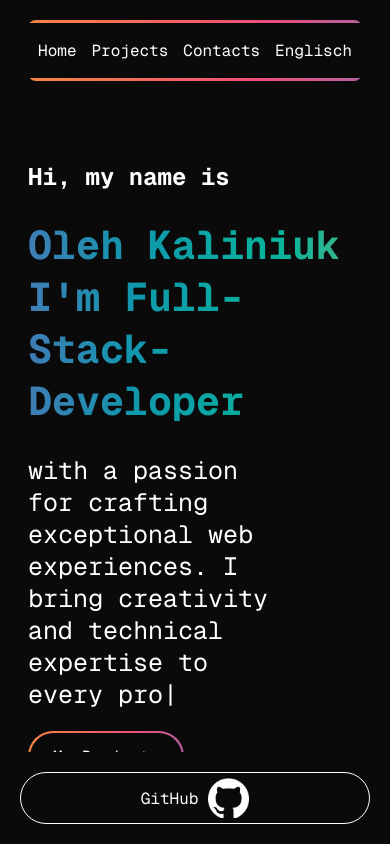
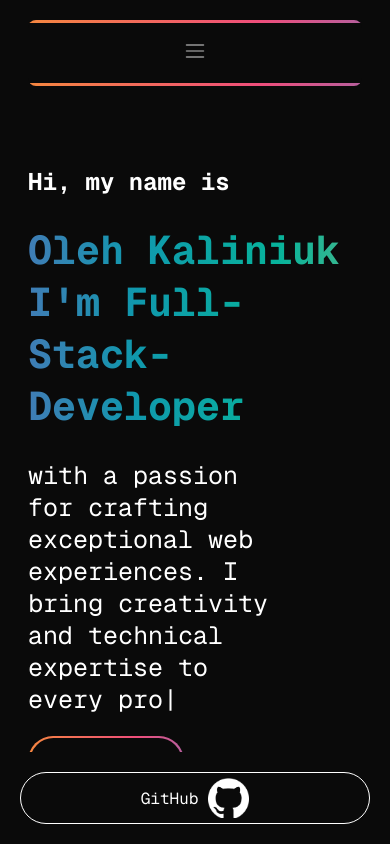
Before and after one commit to olehkaliniuk/my-portfolio, a React (Vite) app: page / in a window 390 px wide. Built offline with nearby package versions, Linux system fonts and the light colour scheme.

Commit message:
first commit

```diff
--- a/src/components/Header/Header.css
+++ b/src/components/Header/Header.css
@@ -55,6 +55,7 @@
 }
 
 
+
 .navl {
     color: white;
     text-decoration: none;
@@ -68,6 +69,8 @@
     -webkit-background-clip: text;
     -webkit-text-fill-color: transparent;
 }
+
+
 
 
 
@@ -86,3 +89,63 @@
     -webkit-background-clip: text;
     -webkit-text-fill-color: transparent;
 }
+
+.menubtn{
+    border: none;
+    background-color: none;
+    display: none;
+}
+.menubtn img{
+    height: 20px;
+}
+
+.hidden {
+    display: none;
+}
+
+.visible {
+    display: flex;
+    flex-direction: column;
+}
+
+
+@media (max-width: 1000px) {
+    .navcontainer{
+
+    }
+
+    #box {
+        position: relative;
+        padding: 20px;
+        background-color: #0A0A0A;
+        border-radius: 8px;
+        overflow: hidden;
+    }
+
+    .gradient-border ul {
+        list-style-type: none;
+        display: flex;
+        flex-direction: column;
+        text-align: center;
+        row-gap: 15px;
+        margin: 0;
+        padding: 0;
+        z-index: 2;
+        position: relative;
+        justify-content: center;
+    }
+
+
+    .menubtn{
+        border: none;
+        background-color: none;
+        display: block;
+    }
+
+    .close{
+        display: none;
+    }
+
+
+
+}
--- a/src/components/Header/Header.jsx
+++ b/src/components/Header/Header.jsx
@@ -1,32 +1,36 @@
-import React from 'react'
-import "./Header.css"
-import { NavLink } from 'react-router-dom'
-
-import "../../ i18n.js"
+import React, { useState } from 'react';
+import "./Header.css";
+import { NavLink } from 'react-router-dom';
+import menu from "../../img/menu.png";
 import { useTranslation } from "react-i18next";
 
 function Header() {
+    const { t, i18n } = useTranslation();
+    const [isMenuOpen, setIsMenuOpen] = useState(false);
 
-    const { t, i18n } = useTranslation();
     const toggleLanguage = () => {
         const newLang = i18n.language === "en" ? "de" : "en";
         i18n.changeLanguage(newLang);
     };
 
+    const toggleMenu = () => {
+        setIsMenuOpen(!isMenuOpen);
+    };
+
     return (
         <div className='navcontainer'>
             <div className="gradient-border" id="box">
+
                 <ul>
-
-                    <li><NavLink className="navl" to="/">{t("Home")}</NavLink></li>
-                    <li><NavLink className="navl" to="/projects">{t("Projects")}</NavLink></li>
-                    <li><NavLink className="navl" to="/contacts">{t("Contacts")}</NavLink></li>
-                    <li><button className='languagebtn' onClick={toggleLanguage}>{t("button")}</button></li>
+                    <button className='menubtn' onClick={toggleMenu}> <img src={menu} alt="" /></button>
+                    <li className={isMenuOpen ? "open" : "close"}><NavLink className="navl" onClick={toggleMenu} to="/" >{t("Home")}</NavLink></li>
+                    <li className={isMenuOpen ? "open" : "close"}><NavLink className="navl" onClick={toggleMenu} to="/projects" >{t("Projects")}</NavLink></li>
+                    <li className={isMenuOpen ? "open" : "close"}><NavLink className="navl" onClick={toggleMenu} to="/contacts" >{t("Contacts")}</NavLink></li>
+                    <li className={isMenuOpen ? "open" : "close"}><button className="languagebtn"  onClick={toggleLanguage}>{t("button")}</button></li>
                 </ul>
             </div>
         </div>
-
-    )
+    );
 }
 
-export default Header
+export default Header;
```
Also changed, not shown: src/img/menu.png (added).
